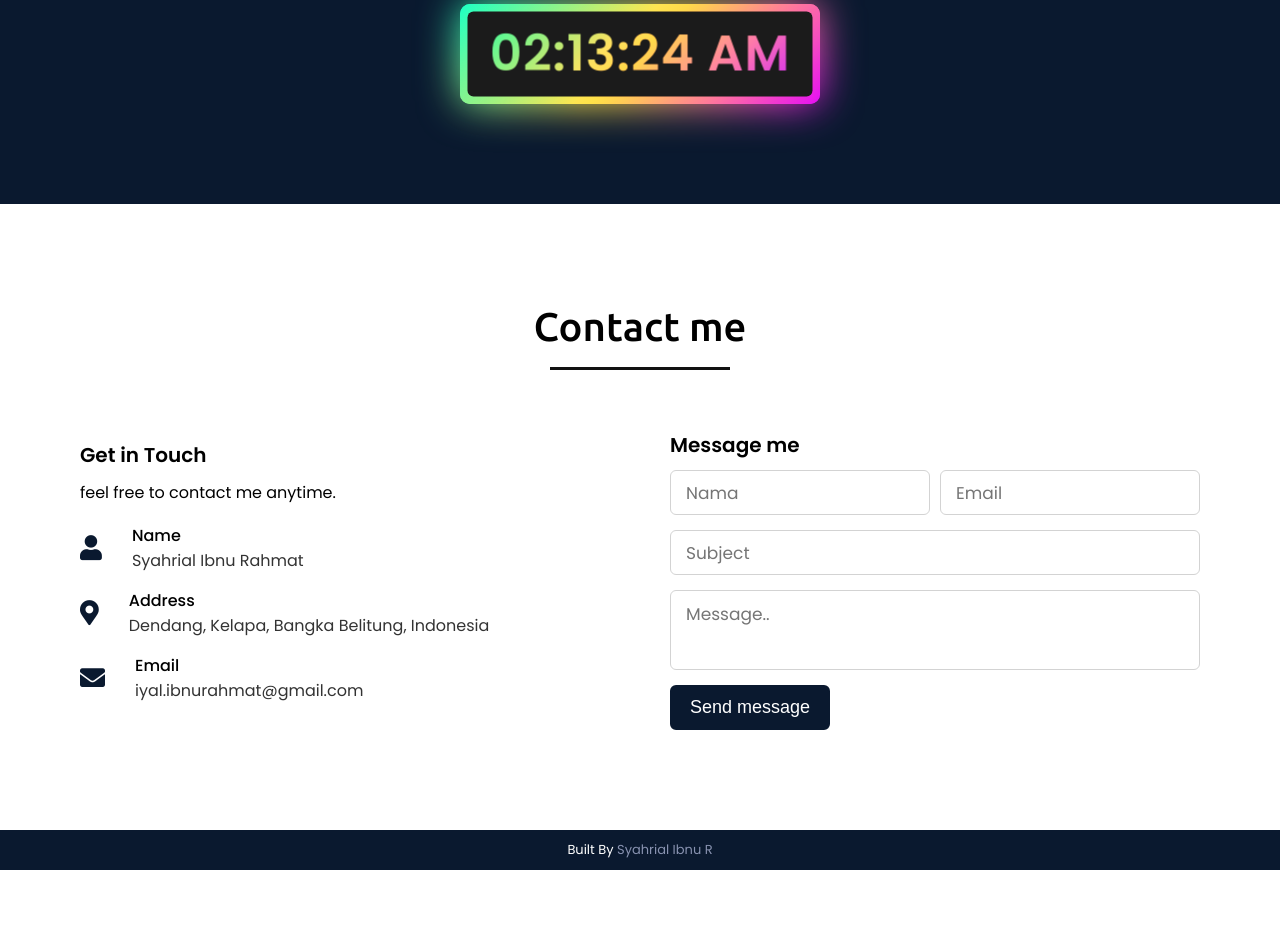
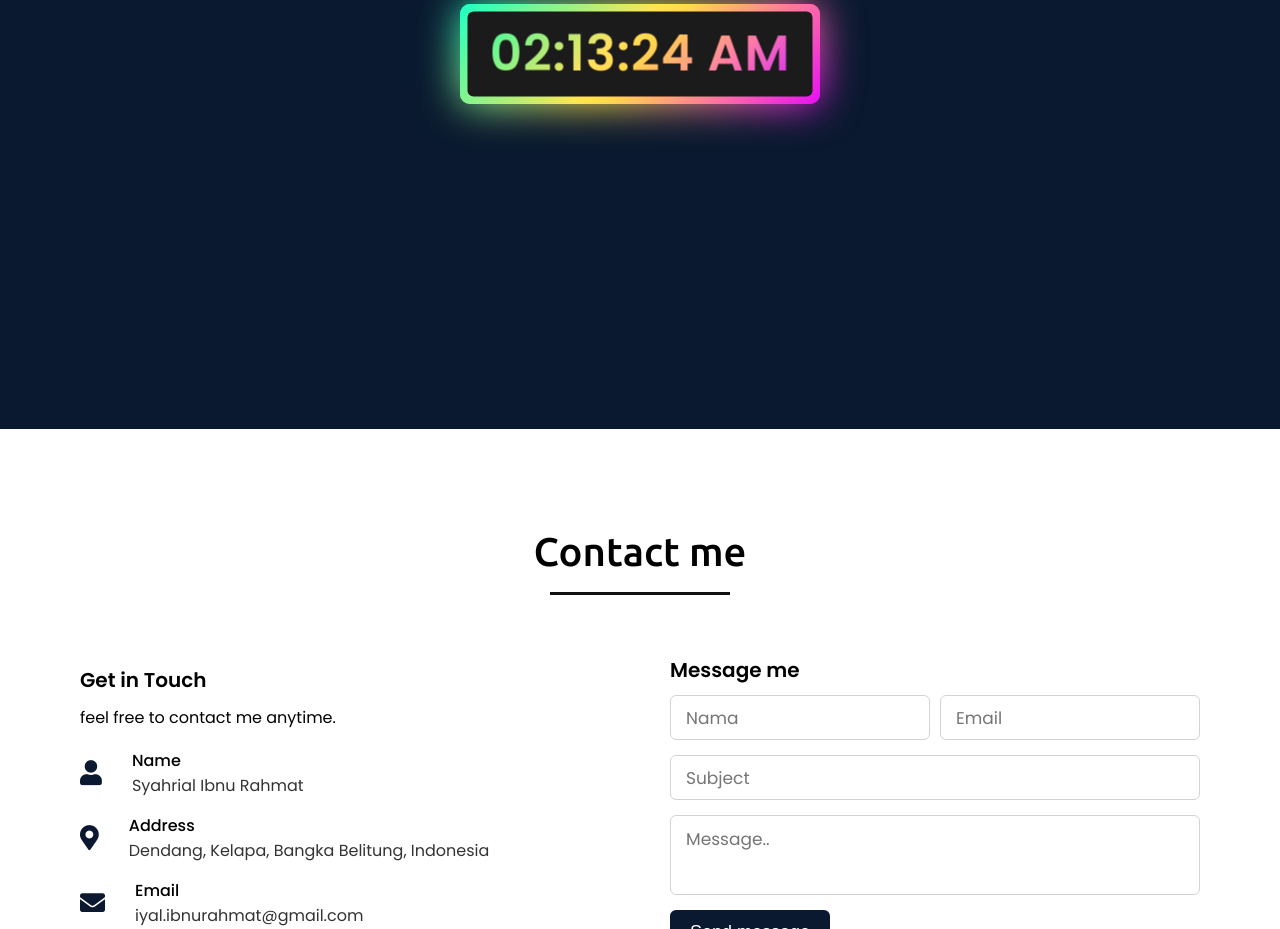
Before and after one commit to vyz-iy/iyal.github.io, a plain HTML site: page index.html in a window 1280 px wide. Shown: the part 1780-2709 px from the top of the page. Before the commit the page ends 2650 px from the top, so only its background shows below. Drawn offline with nearby package versions, Linux system fonts and the light colour scheme.

Commit message:
Menambahkan pelebaran content project

```diff
--- a/index.html
+++ b/index.html
@@ -86,6 +86,8 @@
             <span></span>
           </div>
         </div>
+        <br />
+        <div class="project"></div>
       </div>
     </section>
 
--- a/style.css
+++ b/style.css
@@ -269,6 +269,7 @@ section .title::after {
 /* End About Content */
 
 /* Projek section styling */
+
 .services,
 .teams {
   color: #fff;
@@ -340,6 +341,9 @@ section .title::after {
 .center {
   display: grid;
   place-items: center;
+}
+.project {
+  padding-bottom: 200px;
 }
 
 /* Akhir Content Project */
```
